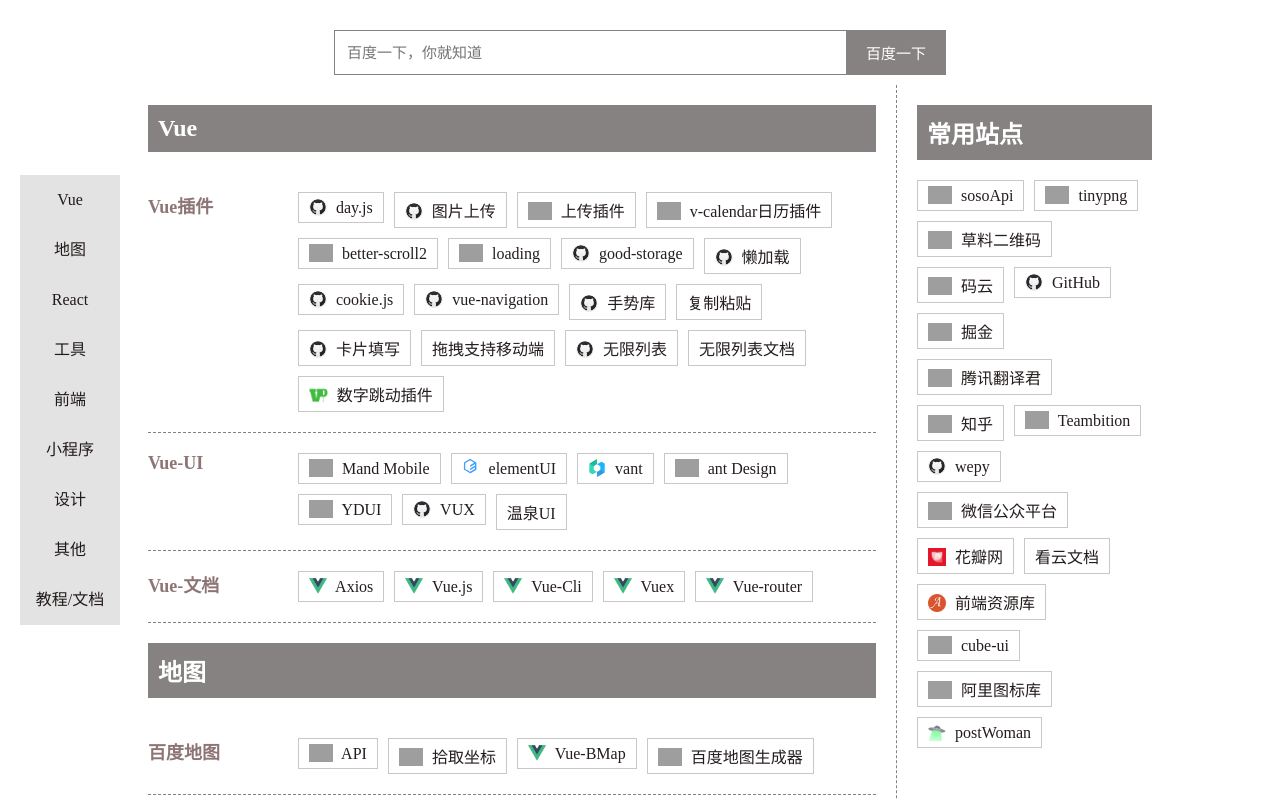
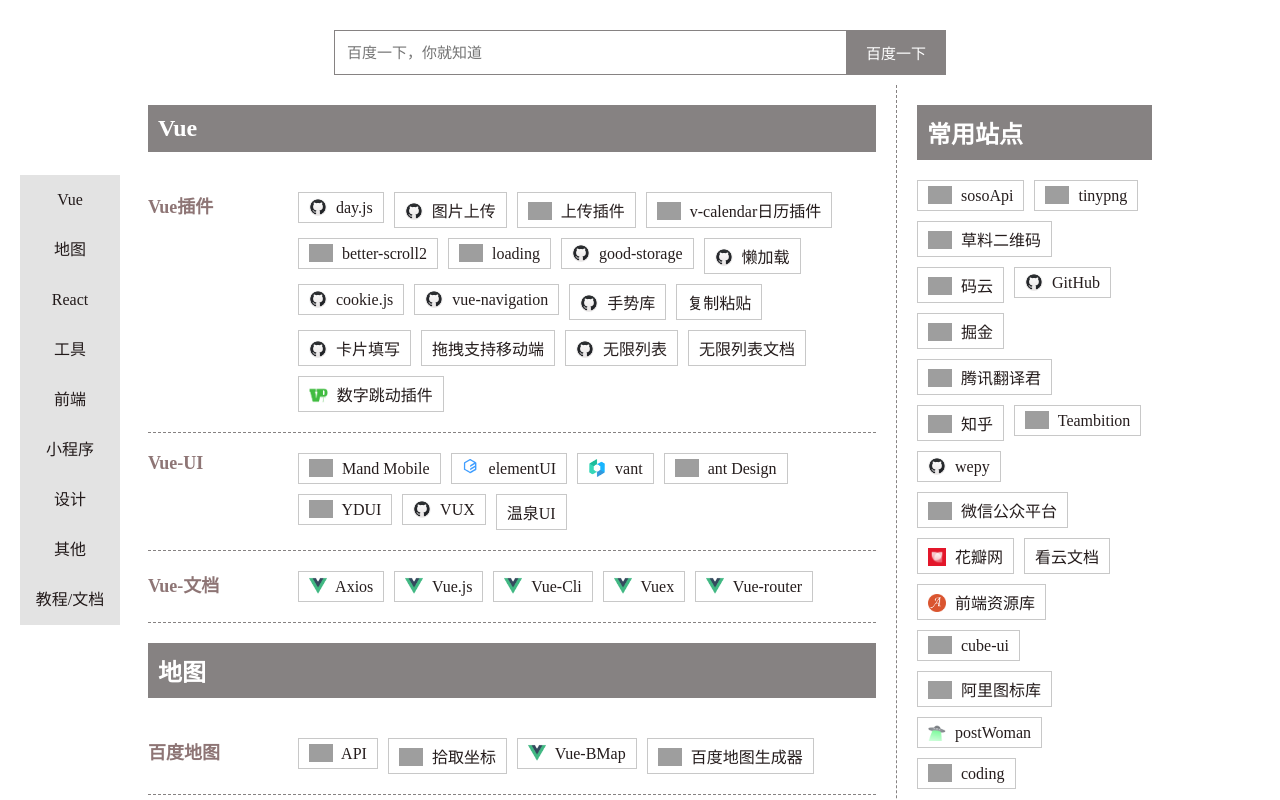
Before and after one commit to luoyu123321/homepage_navigation, a Vue app: page /#/ in a window 1280 px wide. Shown: the top 800 px of the page. Built offline with nearby package versions, Linux system fonts and the light colour scheme; grey boxes are pictures that could not be loaded.

Commit message:
添加coding

```diff
--- a/src/json/asideNav.js
+++ b/src/json/asideNav.js
@@ -83,4 +83,9 @@
         link: "https://postwoman.io/",
         icon: "./icon/postwoman.png"
     },
+    {
+        text: "coding",
+        link: "https://coding.net",
+        icon: "./icon/coding.ico"
+    },
 ];
```
Also changed, not shown: 5 other files (tests, documents, lock files or other folders).
